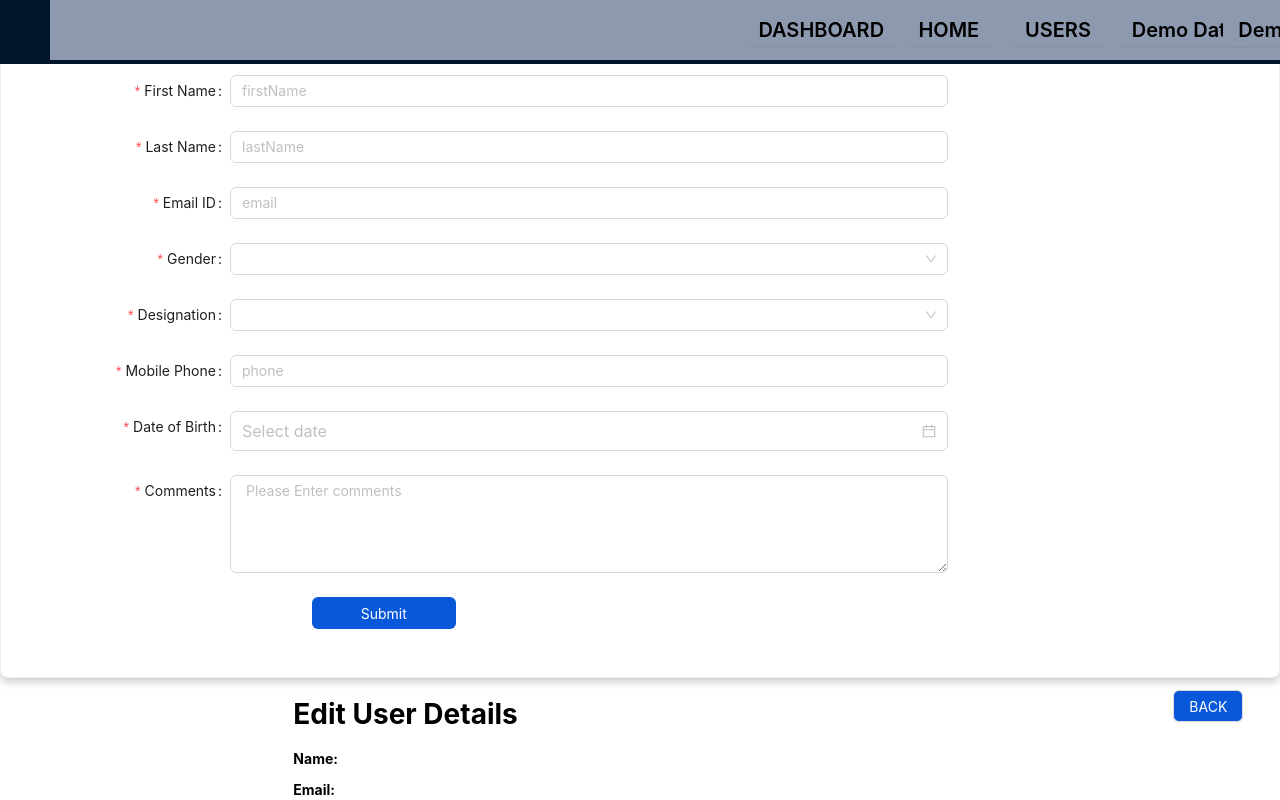
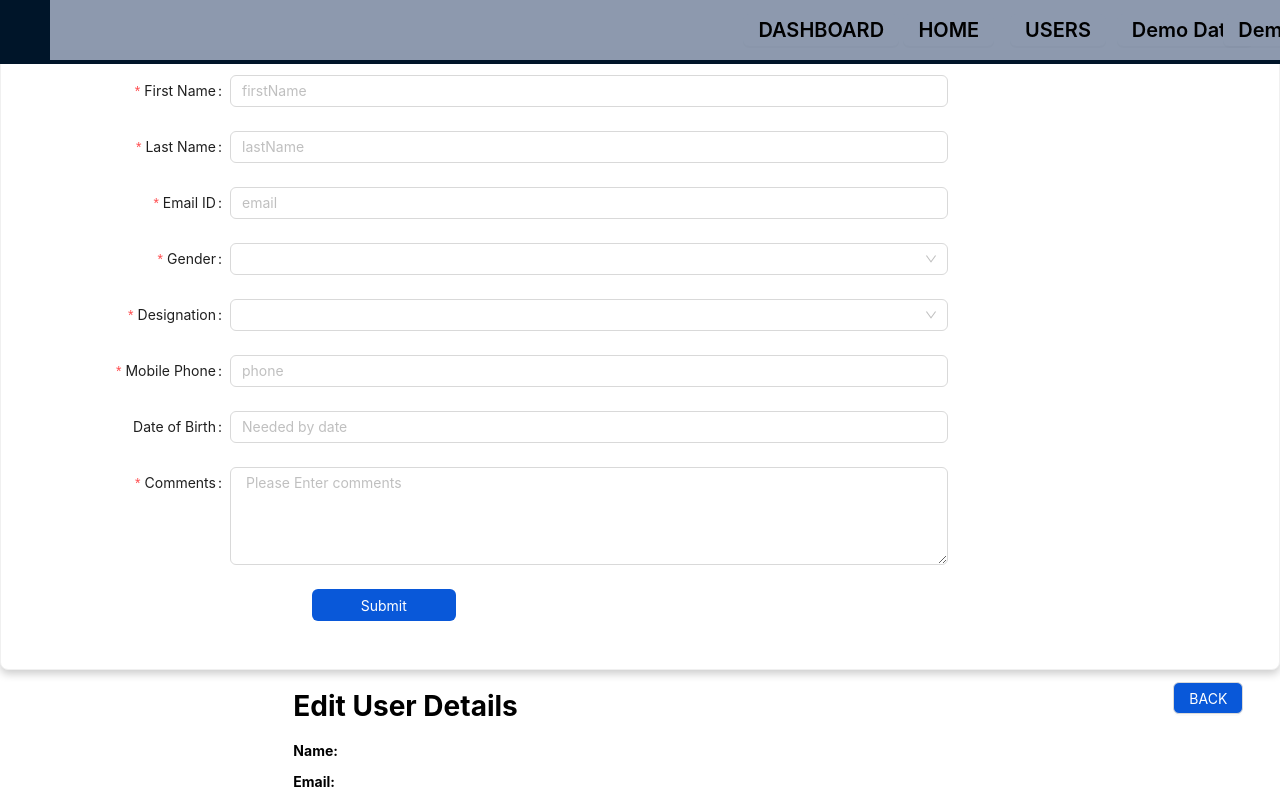
Before and after one commit to saijamiuno/EmployeeData-Nexus, a React (Create React App) app in the folder React/: page /updateUserDetails/1 in a window 1280 px wide. Built offline with nearby package versions, Linux system fonts and the light colour scheme; no server answers.

Commit message:
Edit Changes

```diff
--- a/React/src/EditUser.js
+++ b/React/src/EditUser.js
@@ -12,6 +12,7 @@ import {
 import axios from "axios";
 import { useParams } from "react-router-dom";
 import "./App.css";
+import moment from "moment";
 
 const { TextArea } = Input;
 
@@ -20,9 +21,7 @@ export default function EditUser(props) {
   const { id } = useParams();
   console.log(id, "id");
   const [user, setUser] = useState([]);
-  console.log(user, "user");
-
-  useEffect(() => {}, []);
+  const [dob, setDob] = useState("");
 
   // const updateUserById = (id, data) => {
   //   console.log(data, "data");
@@ -50,14 +49,15 @@ export default function EditUser(props) {
     axios
       .get(`/getUserDetails/${id}`)
       .then((response) => {
-        console.log(response.data.dob, "response.data.dob");
+        if (response.data?.dob) {
+          setDob(response.data?.dob);
+        }
         form.setFieldsValue({
           firstName: response.data.firstName,
           lastName: response.data.lastName,
           email: response.data.email,
           gender: response.data.gender,
           phone: response.data.phone,
-          // dob: moment(response.data.dob).format("DD/MM/YYYY"),
           designation: response.data.designation,
           comments: response.data.comments,
           dataType: response.data.dataType,
@@ -65,6 +65,7 @@ export default function EditUser(props) {
         });
         setUser(response.data);
       })
+
       .catch((error) => {
         console.log(error);
       });
@@ -210,9 +211,7 @@ export default function EditUser(props) {
                 </Form.Item>
 
                 <Form.Item
-                  name="dob"
                   label="Date of Birth"
-                  initialValue={user && user.dob ? user.dob : ""}
                   rules={[
                     {
                       required: true,
@@ -220,11 +219,13 @@ export default function EditUser(props) {
                     },
                   ]}
                 >
-                  <DatePicker
+                  <Input
+                    name="neededBy"
+                    className="input-box2"
+                    placeholder="Needed by date"
+                    value={dob !== "" ? moment(dob).format("DD/MM/YYYY") : ""}
+                    readOnly
                     style={{ width: "100%" }}
-                    size={"large"}
-                    format="DD/MM/YYYY"
-                    defaultValue={user && user.dob ? user.dob : ""}
                   />
                 </Form.Item>
 
--- a/React/src/Form1.js
+++ b/React/src/Form1.js
@@ -1,4 +1,4 @@
-import React from "react";
+import React, { useState } from "react";
 import axios from "axios";
 import {
   Form,
@@ -14,6 +14,7 @@ import {
 const { TextArea } = Input;
 
 export default function Form1() {
+  const [dob, setDob] = useState("");
   const onResetValues = () => {
     document.getElementById("myForm").reset();
   };
@@ -26,7 +27,7 @@ export default function Form1() {
       gender: values.gender,
       designation: values.designation,
       phone: values.phone,
-      dob: values.dob.format("DD/MM/YYYY"),
+      dob: dob,
       comments: values.comments,
       dataType: "form",
       createdAt: Date.now(),
@@ -201,7 +202,12 @@ export default function Form1() {
                     },
                   ]}
                 >
-                  <DatePicker format="DD/MM/YYYY" />
+                  <DatePicker
+                    onChange={(e) => {
+                      setDob(e);
+                    }}
+                    format="DD/MM/YYYY"
+                  />
                 </Form.Item>
 
                 <Form.Item
```
